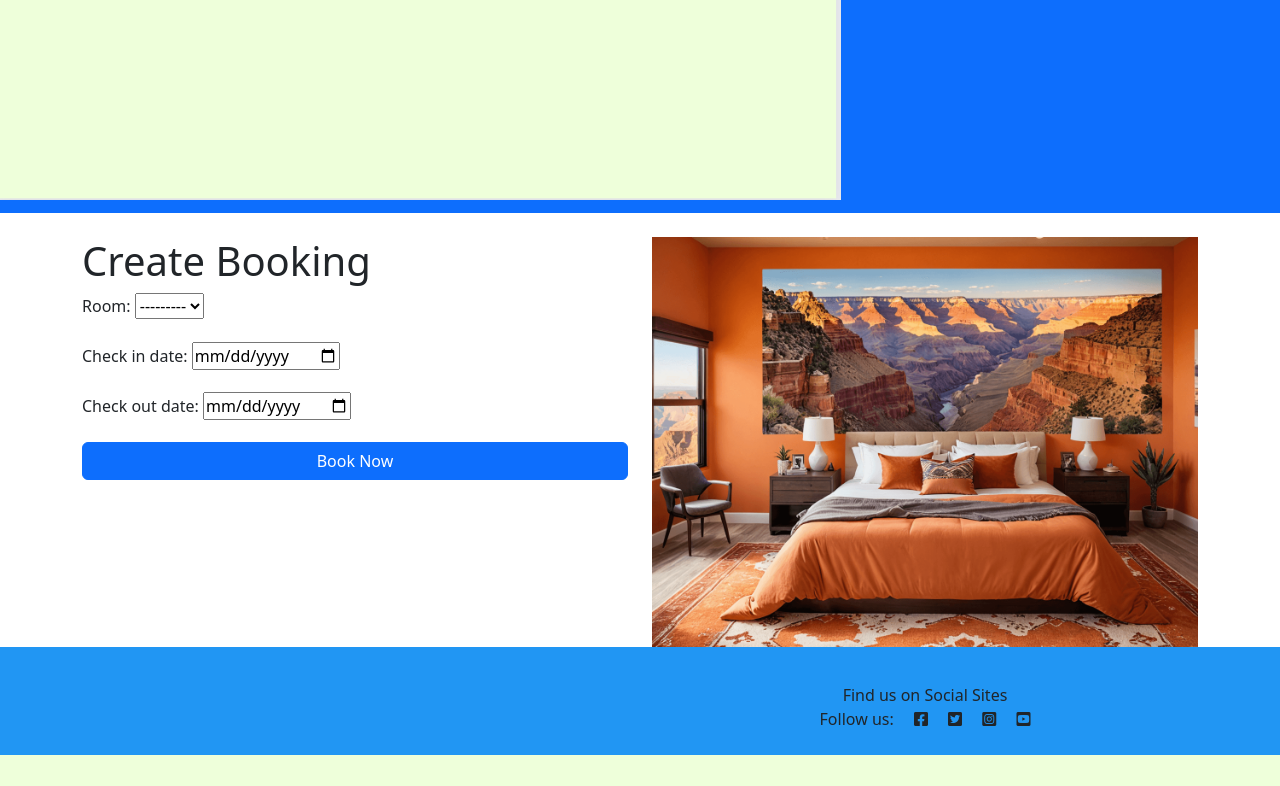
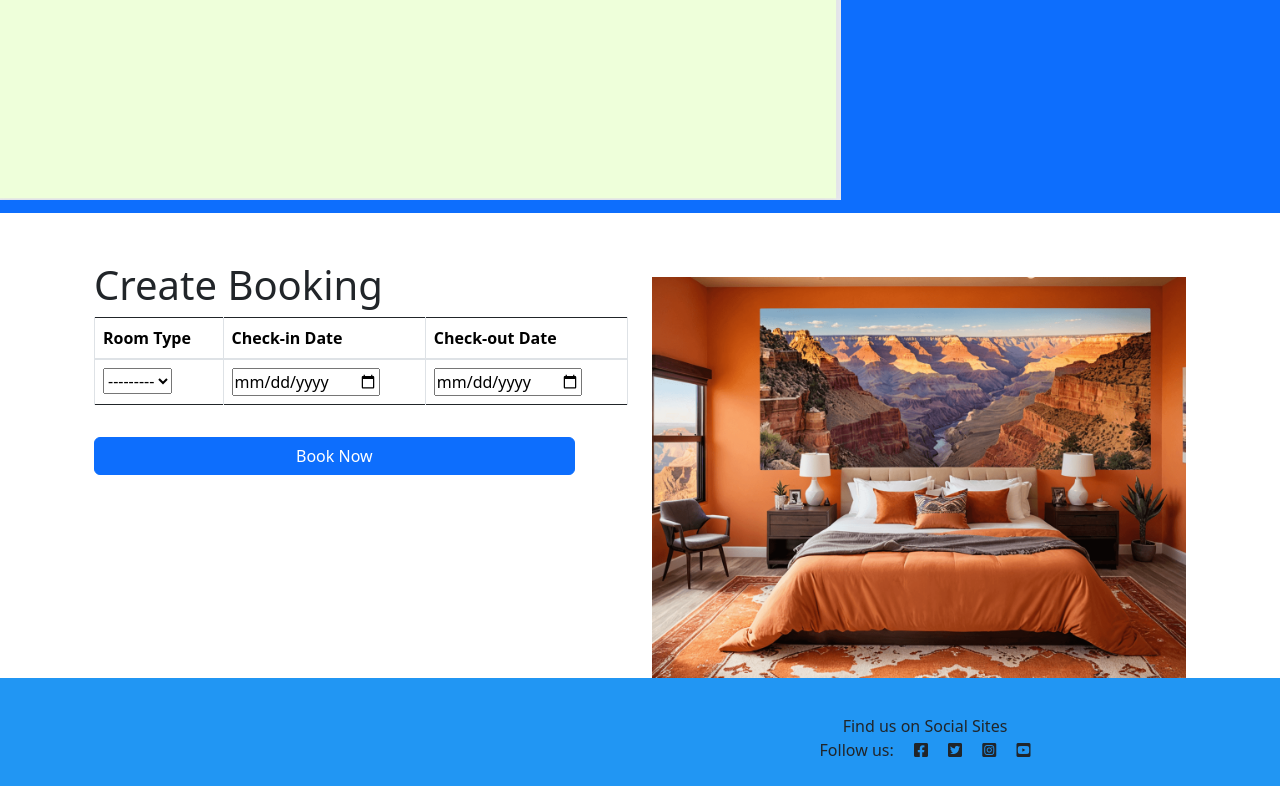
Before and after one commit to tugii21/Garnish, a Django app: page /room/booking/create/ in a window 1280 px wide. Shown: the part 654-1440 px from the top of the page. Before the commit the page ends 1409 px from the top, so only its background shows below. Run offline with Django 4.2, Linux system fonts and the light colour scheme; the visitor is signed in with stand-in values (Sample User, id 1); data that the repository does not hold is empty; some libraries are stand-ins or nearby versions; grey boxes are pictures that could not be loaded.

Commit message:
style on booking page

```diff
--- a/static/css/styles.css
+++ b/static/css/styles.css
@@ -146,7 +146,7 @@ body {
 
 .btn {
     display: block;
-    width: 100%;
+    width: 90%;
     text-align: center;
     margin-bottom: 1rem;
 }
--- a/templates/create_booking.html
+++ b/templates/create_booking.html
@@ -1,25 +1,41 @@
 {% extends 'base.html' %}
 {% load static %}
 
-{% block title %}Create Booking {% endblock %}
+{% block title %}Create Booking{% endblock %}
+
 {% block content %}
+<div class="container mt-4">
     <div class="row">
-    <div class="col-md-6">
-
-
-        <h1>Create Booking </h1>
-
+        <div class="col-lg-6">
+            <h1>Create Booking</h1>
             <form method="post">
                 {% csrf_token %}
-            {{ form.as_p }}
-
-            <button type="submit" class="btn btn-primary">Book Now </button>
+                <div class="table-responsive">
+                    <table class="table table-bordered">
+                        <thead>
+                            <tr>
+                                <th>Room Type</th>
+                                <th>Check-in Date</th>
+                                <th>Check-out Date</th>
+                            </tr>
+                        </thead>
+                        <tbody>
+                            <tr>
+                                <td>{{ form.room }}</td>
+                                <td>{{ form.check_in_date }}</td>
+                                <td>{{ form.check_out_date }}</td>
+                            </tr>
+                        </tbody>
+                    </table>
+                </div>
+                {{ form.non_field_errors }}
+                <button type="submit" class="btn btn-primary mt-3">Book Now</button>
             </form>
         </div>
-    <div class="col-md-6">
+        <div class="col-lg-6">
             <!-- Image -->
-        <img src="{% static 'images/booking_create_image.png' %}" class="img-fluid" alt="Image">
+            <img src="{% static 'images/booking_create_image.png' %}" class="img-fluid mt-3" alt="Booking Create Image">
         </div>
     </div>
-
+</div>
 {% endblock %}
```
Also changed, not shown: templates/delete_booking.html (+6 -8 lines), templates/update_booking.html (+8 -13 lines). Lines whose indentation alone changed are shown as unchanged.
